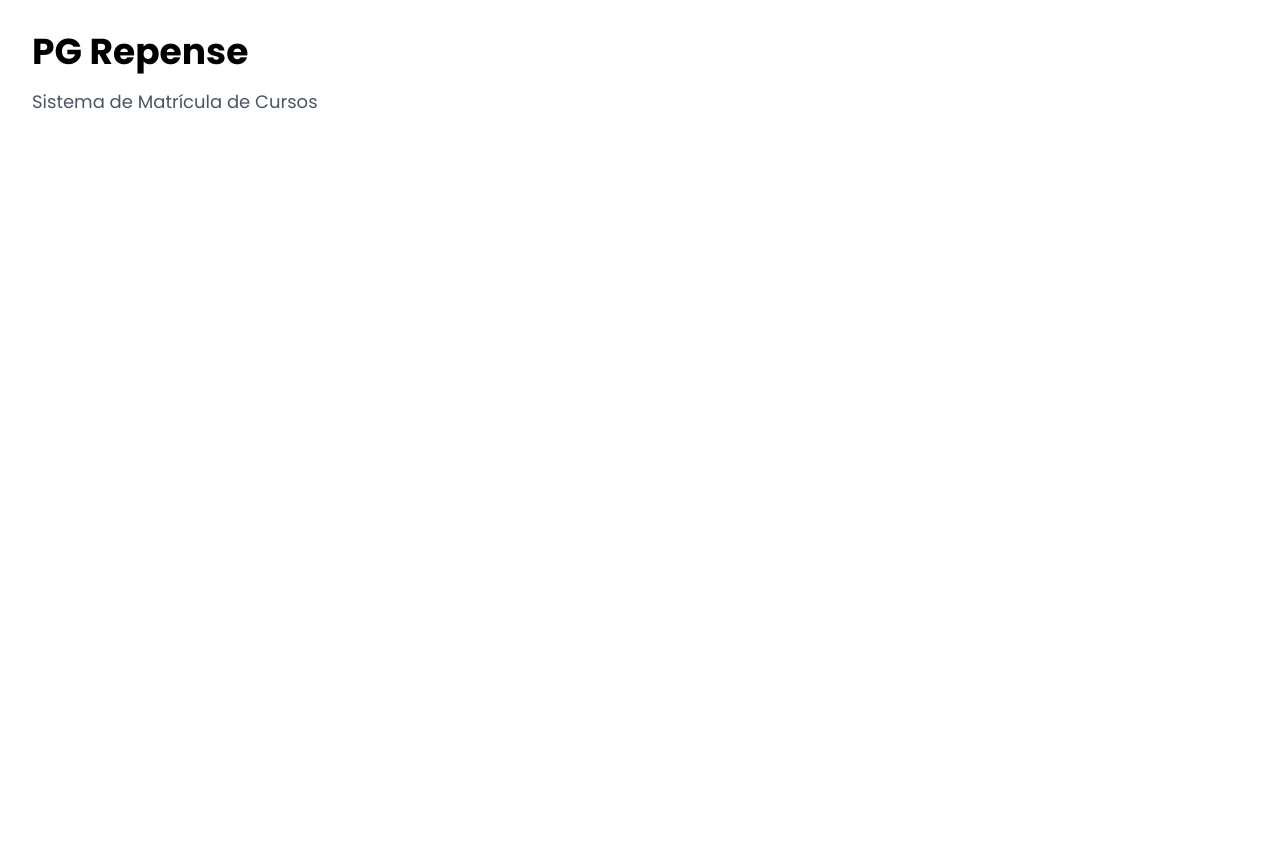
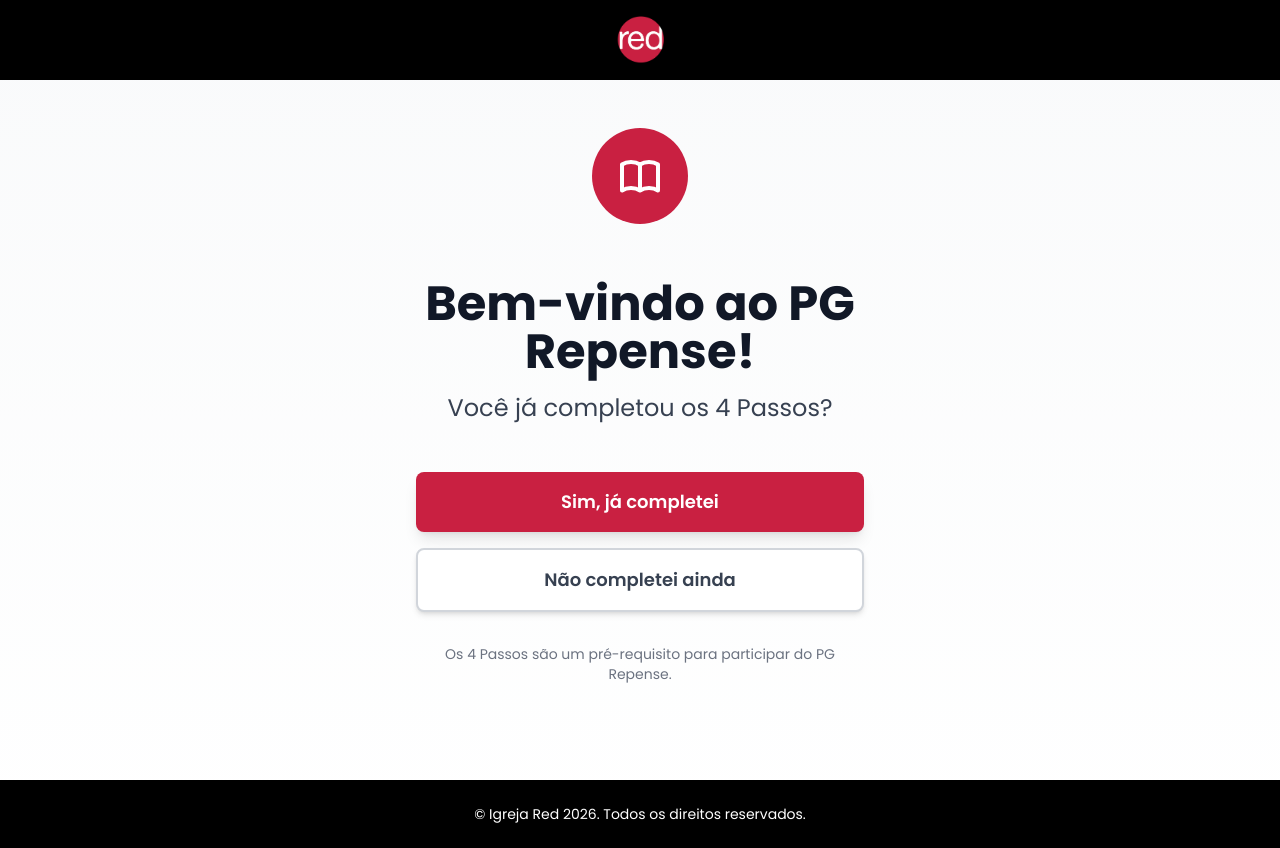
Before and after one commit to bcnrpblc/repense_2026, a Next.js app: page / in a window 1280 px wide. Before the commit the page ends 800 px from the top, so only its background shows below. Built offline with nearby package versions, Linux system fonts and the light colour scheme.

Commit message:
Update home page to show full welcome interface

```diff
--- a/app/page.tsx
+++ b/app/page.tsx
@@ -1,10 +1,110 @@
+'use client';
+
+import { useState } from 'react';
+import { useRouter } from 'next/navigation';
+import FourStepsDialog from '@/components/FourStepsDialog';
+
 export default function Home() {
+  const router = useRouter();
+  const [showDialog, setShowDialog] = useState(false);
+
+  const handleYes = () => {
+    // Proceed to registration form
+    router.push('/register/form');
+  };
+
+  const handleNo = () => {
+    // Show confirmation dialog
+    setShowDialog(true);
+  };
+
+  const handleEnroll = () => {
+    // Redirect to 4 Passos website
+    window.location.href = 'https://4passos.com.br';
+  };
+
+  const handleCancelDialog = () => {
+    setShowDialog(false);
+  };
+
   return (
-    <main className="min-h-screen p-8">
-      <div className="max-w-7xl mx-auto">
-        <h1 className="text-4xl font-bold mb-4">PG Repense</h1>
-        <p className="text-lg text-gray-600">Sistema de Matrícula de Cursos</p>
-      </div>
-    </main>
-  )
+    <div className="min-h-screen bg-gradient-to-b from-gray-50 to-white">
+      {/* Header */}
+      <header className="bg-black text-white py-4">
+        <div className="container mx-auto px-4 flex items-center justify-center">
+          <img src="/logored.png" alt="Logo" className="h-12" />
+        </div>
+      </header>
+
+      {/* Main Content */}
+      <main className="container mx-auto px-4 py-12 max-w-2xl">
+        <div className="flex flex-col items-center justify-center min-h-[60vh] text-center">
+          {/* Welcome Icon/Illustration */}
+          <div className="mb-8">
+            <div className="w-24 h-24 bg-[#c92041] rounded-full flex items-center justify-center mx-auto mb-6">
+              <svg
+                className="w-12 h-12 text-white"
+                fill="none"
+                stroke="currentColor"
+                viewBox="0 0 24 24"
+              >
+                <path
+                  strokeLinecap="round"
+                  strokeLinejoin="round"
+                  strokeWidth={2}
+                  d="M12 6.253v13m0-13C10.832 5.477 9.246 5 7.5 5S4.168 5.477 3 6.253v13C4.168 18.477 5.754 18 7.5 18s3.332.477 4.5 1.253m0-13C13.168 5.477 14.754 5 16.5 5c1.747 0 3.332.477 4.5 1.253v13C19.832 18.477 18.247 18 16.5 18c-1.746 0-3.332.477-4.5 1.253"
+                />
+              </svg>
+            </div>
+          </div>
+
+          {/* Heading */}
+          <h1 className="text-4xl md:text-5xl font-bold text-gray-900 mb-4">
+            Bem-vindo ao PG Repense!
+          </h1>
+
+          {/* Question */}
+          <p className="text-xl md:text-2xl text-gray-700 mb-12">
+            Você já completou os 4 Passos?
+          </p>
+
+          {/* Action Buttons */}
+          <div className="w-full max-w-md space-y-4">
+            <button
+              onClick={handleYes}
+              className="w-full px-8 py-4 bg-[#c92041] text-white text-lg font-semibold rounded-lg hover:bg-[#a01a33] transition-colors shadow-lg"
+            >
+              Sim, já completei
+            </button>
+
+            <button
+              onClick={handleNo}
+              className="w-full px-8 py-4 bg-white text-gray-700 text-lg font-semibold rounded-lg border-2 border-gray-300 hover:border-gray-400 hover:bg-gray-50 transition-colors shadow-md"
+            >
+              Não completei ainda
+            </button>
+          </div>
+
+          {/* Additional Info */}
+          <p className="mt-8 text-sm text-gray-500 max-w-md">
+            Os 4 Passos são um pré-requisito para participar do PG Repense.
+          </p>
+        </div>
+      </main>
+
+      {/* 4 Passos Dialog */}
+      <FourStepsDialog
+        isOpen={showDialog}
+        onEnroll={handleEnroll}
+        onCancel={handleCancelDialog}
+      />
+
+      {/* Footer */}
+      <footer className="bg-black text-white py-6 mt-12">
+        <div className="container mx-auto px-4 text-center">
+          <p className="text-sm">© Igreja Red 2026. Todos os direitos reservados.</p>
+        </div>
+      </footer>
+    </div>
+  );
 }
```
